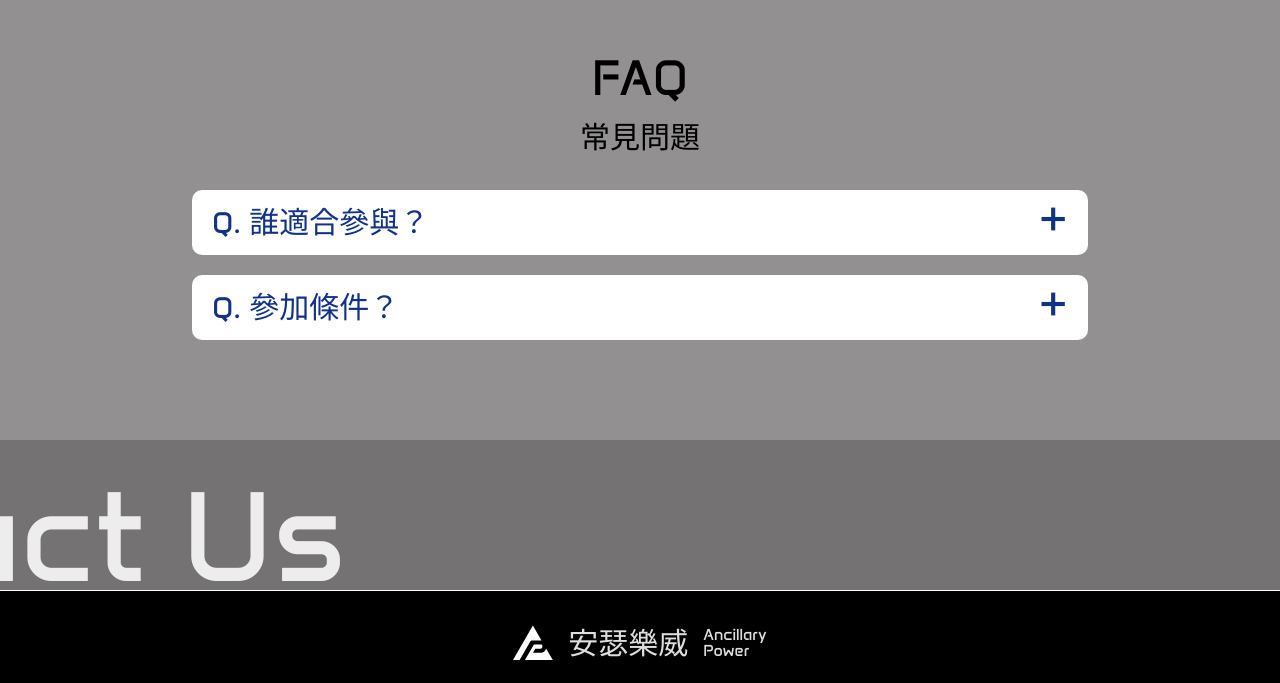
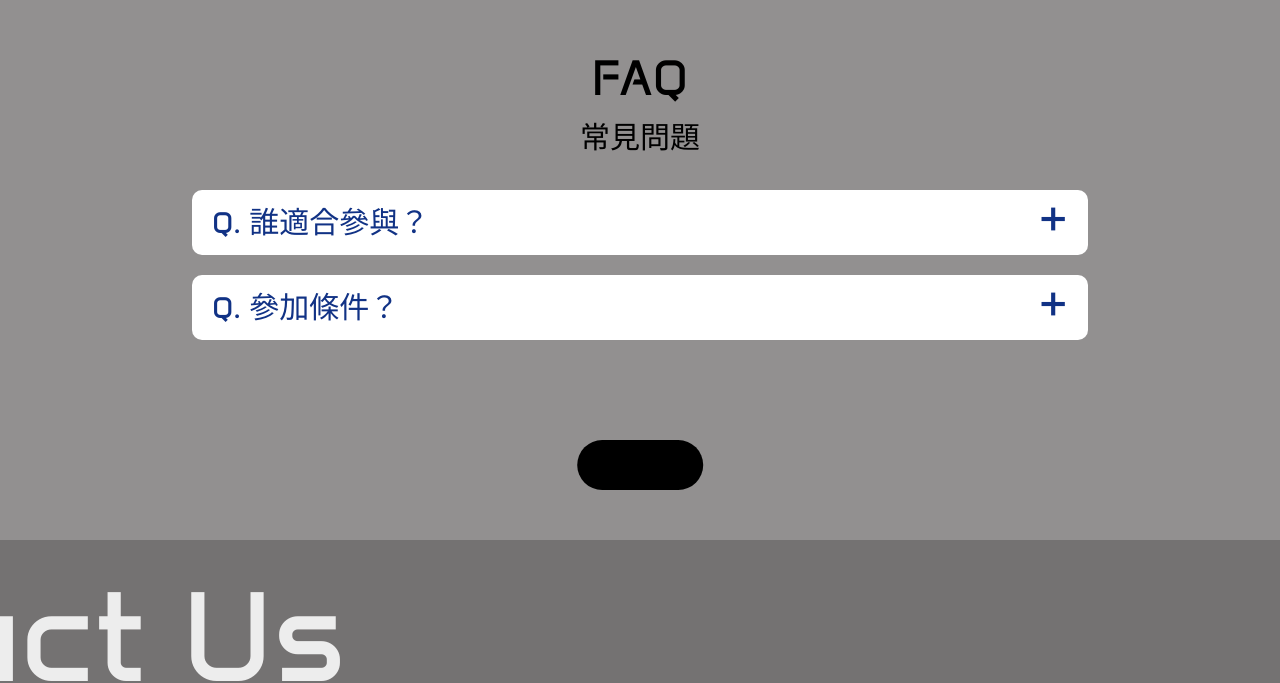
Before and after one commit to Addi850330/ancillary, a React (Vite) app: page /solution in a window 1280 px wide. Shown: the part 3216-3899 px from the top of the page. Built offline with nearby package versions, Linux system fonts and the light colour scheme; a web font is replaced by a local one.

Commit message:
update solution page button

```diff
--- a/src/components/Navbar.jsx
+++ b/src/components/Navbar.jsx
@@ -14,7 +14,7 @@ const Navbar = () => {
     setcstate,
   } = useSection();
 
-  // const navigate = useNavigate();
+  const navigate = useNavigate();
   const location = useLocation(); // 取得當前路徑
 
   // 封裝通用跳轉邏輯
--- a/src/context/Context.jsx
+++ b/src/context/Context.jsx
@@ -7,6 +7,7 @@ export const SectionProvider = ({ children }) => {
   const [scrollState, setScrollState] = useState("close");
   const [activeSection, setActiveSection] = useState("one");
   const [cstate, setcstate] = useState("close");
+  const [solustate, setSolustate] = useState("");
   return (
     <SectionContext.Provider
       value={{
@@ -18,6 +19,8 @@ export const SectionProvider = ({ children }) => {
         setActiveSection,
         cstate,
         setcstate,
+        solustate,
+        setSolustate,
       }}
     >
       {children}
--- a/src/pages/Home.jsx
+++ b/src/pages/Home.jsx
@@ -1,5 +1,5 @@
 import React, { useEffect, useRef, useState } from "react";
-import { Link } from "react-router-dom";
+import { useNavigate, Link } from "react-router-dom";
 import { useSection } from "../context/Context";
 import styles from "./Home.module.css";
 const Home = () => {
@@ -11,7 +11,19 @@ const Home = () => {
     setActiveSection,
     cstate,
     setcstate,
+    setSolustate,
   } = useSection();
+
+  const navigate = useNavigate();
+
+  const traset = () => {
+    setSolustate("tra");
+    setcstate("close");
+  };
+  const reqset = () => {
+    setSolustate("req");
+    setcstate("close");
+  };
 
   const [textstatus, setTextStatus] = useState("close");
 
@@ -501,6 +513,10 @@ const Home = () => {
             className={styles.trade}
             onMouseMove={handleMouseMove}
             onMouseLeave={handleMouseLeave}
+            onClick={() => {
+              traset();
+              navigate("/solution");
+            }}
           >
             <div className={styles.trtitle}>Trade</div>
             <div className={styles.trtitlech}>參與電力交易平台</div>
@@ -533,6 +549,10 @@ const Home = () => {
             className={`${styles.trade} ${styles.requirement}`}
             onMouseMove={handleMouseMoveSec}
             onMouseLeave={handleMouseLeaveSec}
+            onClick={() => {
+              reqset();
+              navigate("/solution");
+            }}
           >
             <div className={styles.trtitle}>Requirement</div>
             <div className={styles.trtitlech}>
--- a/src/pages/Solution.jsx
+++ b/src/pages/Solution.jsx
@@ -4,7 +4,8 @@ import { useSection } from "../context/Context";
 import styles from "./Solution.module.css";
 
 const Solution = () => {
-  const { setScrollState, cstate, setcstate } = useSection();
+  const { setScrollState, cstate, setcstate, solustate, setSolustate } =
+    useSection();
 
   const [textstatus, setTextStatus] = useState("close");
 
@@ -19,6 +20,14 @@ const Solution = () => {
     scrollToTop();
     setcstate("close");
     setScrollState("close");
+    if (solustate === "tra") {
+      sctrade();
+      setSolustate("");
+    }
+    if (solustate === "req") {
+      screquirement();
+      setSolustate("");
+    }
     setTimeout(() => {
       setcstate("open");
 
@@ -77,9 +86,9 @@ const Solution = () => {
 
   const [activeSection, setActiveSection] = useState("");
   const planning = useRef(null);
-  const pris = useRef(null);
-  const relist = useRef(null);
-  const execution = useRef(null);
+  // const pris = useRef(null);
+  // const relist = useRef(null);
+
   useEffect(() => {
     const observer = new IntersectionObserver(
       (entries) => {
@@ -91,13 +100,13 @@ const Solution = () => {
       },
       {
         root: null,
-        threshold: 0.2, // 進入 42% 視窗就算
+        threshold: 0.5,
       }
     );
 
     observer.observe(planning.current);
-    observer.observe(pris.current);
-    observer.observe(relist.current);
+    // observer.observe(pris.current);
+    // observer.observe(relist.current);
 
     return () => observer.disconnect();
   }, []);
@@ -117,7 +126,7 @@ const Solution = () => {
         behavior: "smooth",
         block: "start",
       });
-    }, 1000);
+    }, 1500);
   };
 
   const screquirement = () => {
@@ -129,7 +138,7 @@ const Solution = () => {
         behavior: "smooth",
         block: "start",
       });
-    }, 1000);
+    }, 1500);
   };
 
   // --------------------------------------
@@ -343,7 +352,7 @@ const Solution = () => {
               </div>
             </div>
           </div>
-          <div className={styles.relist} ref={relist} data-section="relist">
+          <div className={styles.relist}>
             <div className={styles.list}>
               <div className={styles.item}>產品項目</div>
               <div className={styles.time}>反應時間</div>
@@ -524,7 +533,7 @@ const Solution = () => {
               </div>
             </div>
           </div>
-          <div className={styles.pris} ref={pris} data-section="pris">
+          <div className={styles.pris}>
             <div className={styles.pristitle}>FAQ</div>
             <div className={styles.pristitlech}>常見問題</div>
             <div className={styles.qas}>
@@ -563,6 +572,9 @@ const Solution = () => {
               </div>
             </div>
           </div>
+          <button className={styles.changreqtra} onClick={screquirement}>
+            綠電交易需求
+          </button>
         </section>
       )}
       {sectionChange === "requirement" && (
@@ -614,11 +626,7 @@ const Solution = () => {
               </div>
             </div>
           </div>
-          <div
-            className={styles.planning}
-            ref={execution}
-            data-section="execution"
-          >
+          <div className={styles.planning} data-section="execution">
             <div className={styles.pristitle}>Planning & Execution</div>
             <div className={styles.pristitlech}>安瑟樂威協助規劃流程</div>
             <div className={styles.execution}>
@@ -687,6 +695,9 @@ const Solution = () => {
               </div>
             </div>
           </div>
+          <button className={styles.changreqtra} onClick={sctrade}>
+            參與電力交易平台
+          </button>
         </section>
       )}
       <div
--- a/src/pages/Solution.module.css
+++ b/src/pages/Solution.module.css
@@ -636,6 +636,24 @@
     transform: translateX(-100%);
   }
 }
+.changreqtra {
+  height: 50px;
+  padding: 10px;
+  border-radius: 30px;
+  border: none;
+  background-color: black;
+  margin-bottom: 50px;
+  font-size: 1.1rem;
+  position: relative;
+  left: 50%;
+  transform: translateX(-50%);
+  cursor: pointer;
+  transition: 0.4s;
+}
+.changreqtra:hover {
+  background-color: white;
+  color: black;
+}
 /* --------------req----------------- */
 
 .requirement .companytitle {
```
